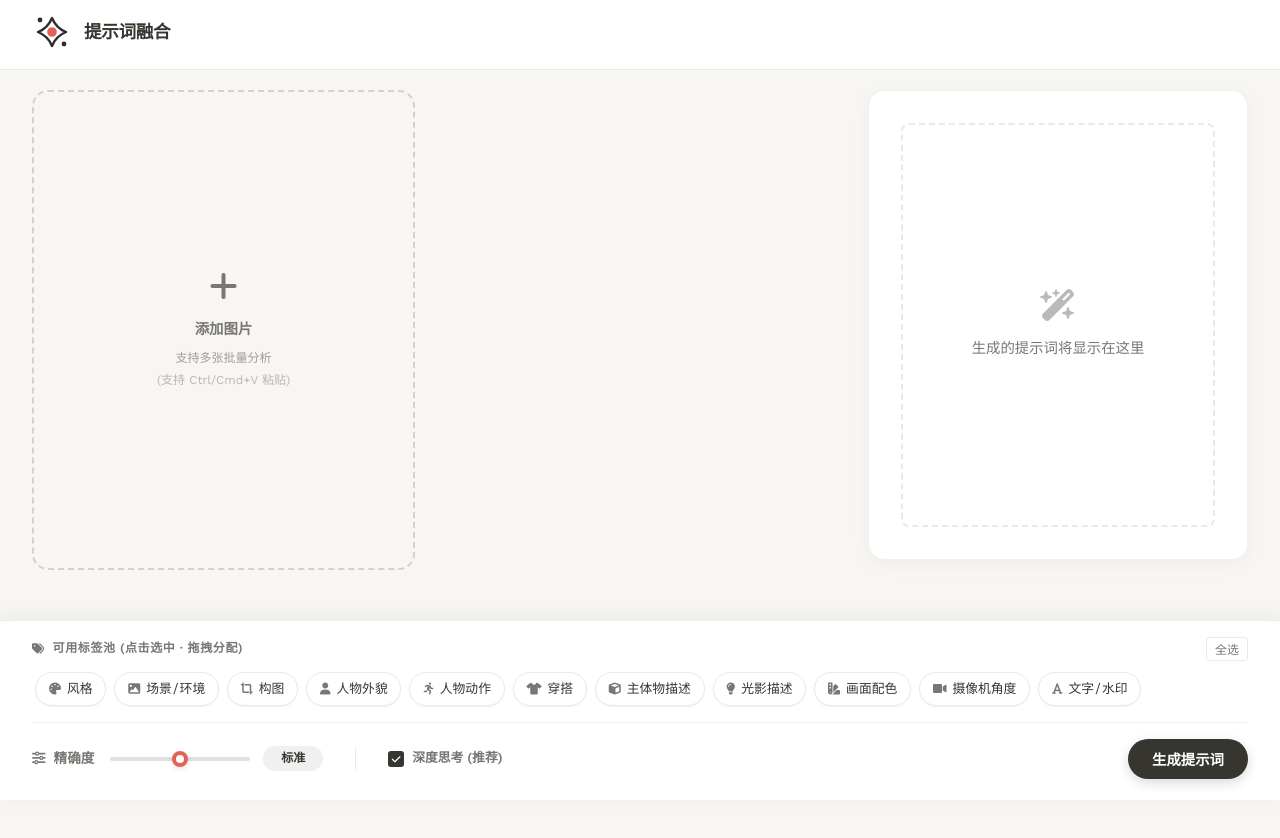
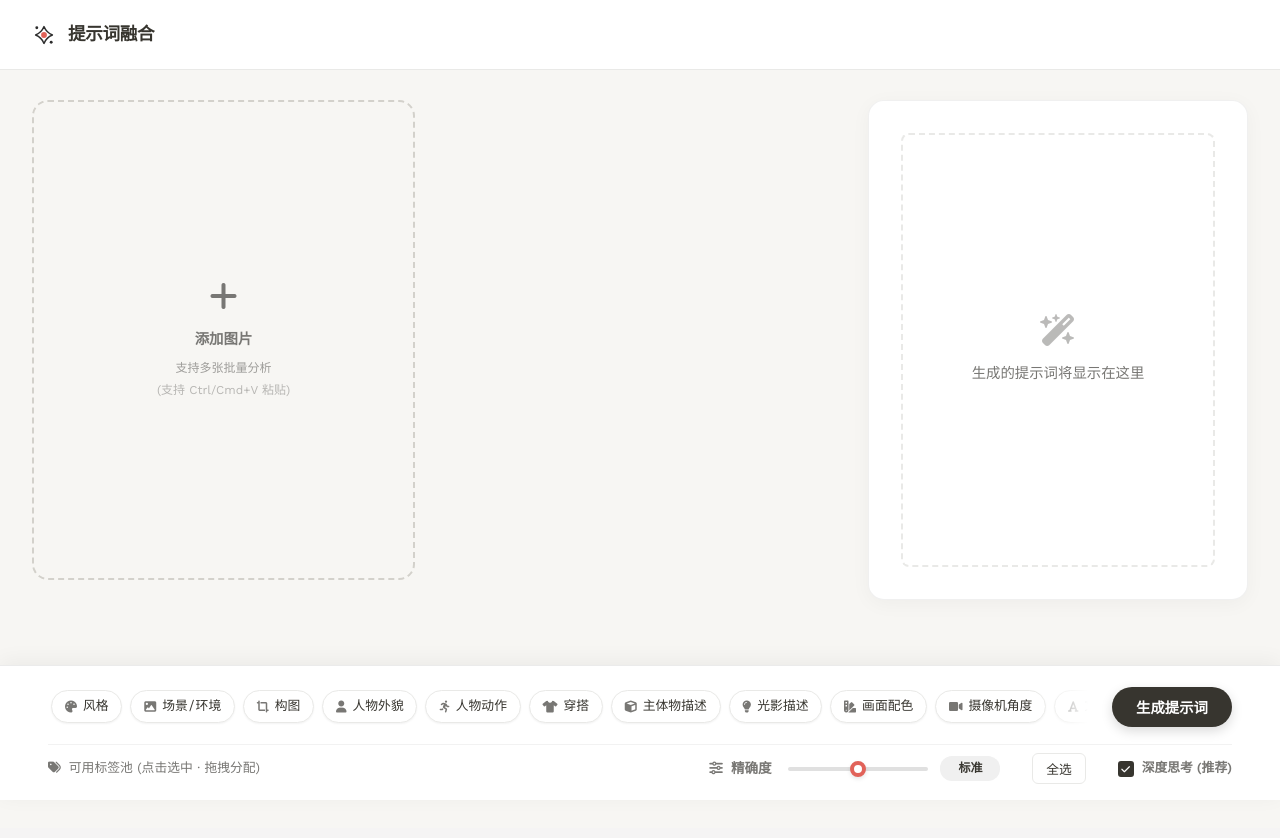
Before and after one commit to Ponyissix/prompt-fusion, a Flask app: page / in a window 1280 px wide. After the commit the page ends 784 px from the top, so only its background shows below. Run offline with Flask 3, Linux system fonts and the light colour scheme.

Commit message:
Optimize footer layout and spacing

```diff
--- a/templates/index.html
+++ b/templates/index.html
@@ -50,22 +50,24 @@
             background: rgba(255, 255, 255, 0.95) !important;
             backdrop-filter: blur(10px);
             border-bottom: 1px solid var(--border);
-            padding: 0.75rem 2rem;
+            padding: 0 2rem;
             position: sticky;
             top: 0;
             z-index: 100;
+            height: 45px;
         }
 
         .nav-content {
             width: 100%;
+            height: 100%;
             display: flex;
             align-items: center;
             gap: 0.75rem;
         }
 
         .logo-icon {
-            width: 40px;
-            height: 40px;
+            width: 24px;
+            height: 24px;
         }
 
         .nav-title {
@@ -367,9 +369,9 @@
             width: 100%;
             margin: 0;
             padding: 0;
-            padding-top: 90px; /* Nav height + padding */
-            padding-bottom: 220px; /* Footer height + padding */
-            padding-right: 450px; /* Right sidebar width + padding (Increased for breathing room) */
+            padding-top: 100px; /* Increased top padding to prevent navbar overlap */
+            padding-bottom: 200px;
+            padding-right: 450px;
             padding-left: 2rem;
             box-sizing: border-box;
         }
@@ -381,8 +383,8 @@
         .right-column {
             position: fixed;
             right: 2rem;
-            top: 90px; /* Aligned with main container padding */
-            bottom: 240px; /* Above footer with gap */
+            top: 100px; /* Aligned with main container padding */
+            bottom: 200px;
             width: 380px;
             height: auto !important;
             background: white;
@@ -457,50 +459,97 @@
             backdrop-filter: blur(20px);
             border: none;
             border-top: 1px solid rgba(0,0,0,0.08);
-            padding: 1rem 2rem;
+            padding: 1rem 3rem; /* Increased padding-left/right */
             display: flex;
             flex-direction: column;
-            gap: 1rem;
+            gap: 0.8rem;
             z-index: 100;
             box-shadow: 0 -4px 20px rgba(0, 0, 0, 0.05);
             border-radius: 0;
             box-sizing: border-box;
             height: auto;
-            min-height: 180px; /* Ensure space */
-        }
-
-        .controls-tags-area {
-            display: flex;
-            flex-direction: column;
+            min-height: auto;
+        }
+
+        .controls-row-top {
+            display: flex;
+            align-items: center;
+            gap: 1.5rem;
+            width: 100%;
+        }
+
+        .controls-row-bottom {
+            display: flex;
+            align-items: center;
+            justify-content: space-between;
+            width: 100%;
+            padding-top: 0.5rem;
+            border-top: 1px solid rgba(0,0,0,0.05);
+        }
+
+        .tag-pool-compact {
+            flex: 1; /* Take available space */
+            display: flex;
+            flex-wrap: nowrap;
             gap: 0.5rem;
-            border-bottom: 1px solid rgba(0,0,0,0.05);
-            padding-bottom: 0.8rem;
-        }
-
-        .tags-header-small {
-            font-size: 0.75rem;
-            font-weight: 600;
+            height: 50px;
+            max-height: none;
+            overflow-x: auto;
+            overflow-y: hidden;
+            padding: 0.2rem;
+            align-items: center;
+            scrollbar-width: thin;
+            -webkit-overflow-scrolling: touch;
+            mask-image: linear-gradient(to right, black 95%, transparent 100%); /* Fade out effect */
+            -webkit-mask-image: linear-gradient(to right, black 95%, transparent 100%);
+        }
+
+        /* Ensure draggable tags don't shrink */
+        .tag-pool-compact .draggable-tag {
+            flex-shrink: 0;
+            white-space: nowrap;
+        }
+
+        .tag-pool-compact::-webkit-scrollbar {
+            height: 4px;
+            width: 4px;
+        }
+
+        .settings-group {
+            display: flex;
+            align-items: center;
+            gap: 2rem;
+        }
+
+        .tags-info-text {
+            font-size: 0.8rem;
             color: var(--text-sub);
             display: flex;
             align-items: center;
             gap: 0.5rem;
-            text-transform: uppercase;
-            letter-spacing: 0.05em;
-        }
-
-        .tag-pool-compact {
-            display: flex;
-            flex-wrap: wrap;
-            gap: 0.5rem;
-            max-height: 100px;
-            overflow-y: auto;
-            padding: 0.2rem;
-            /* Custom scrollbar */
-            scrollbar-width: thin;
-        }
-
-        .tag-pool-compact::-webkit-scrollbar {
-            width: 4px;
+            font-weight: 500;
+        }
+
+        .btn-secondary-small {
+            background: white;
+            border: 1px solid var(--border);
+            border-radius: 6px;
+            padding: 0.3rem 0.8rem;
+            font-size: 0.8rem;
+            color: var(--text-main);
+            cursor: pointer;
+            transition: all 0.2s;
+            font-weight: 500;
+        }
+
+        .btn-secondary-small:hover {
+            border-color: var(--text-sub);
+            background: #FAFAFA;
+        }
+
+        /* Hide old classes if unused */
+        .controls-tags-area, .controls-actions-area, .tags-header-small, .divider-vertical {
+            display: none;
         }
         .tag-pool-compact::-webkit-scrollbar-thumb {
             background: #E0E0E0;
@@ -1148,24 +1197,29 @@
 
         <!-- Controls Section -->
         <div class="controls-section">
-            <!-- New Top Row: Tag Pool -->
-            <div class="controls-tags-area">
-                <div class="tags-header-small" style="justify-content: space-between;">
-                    <div style="display: flex; align-items: center; gap: 0.5rem;">
-                        <i class="fa-solid fa-tags"></i> 可用标签池 (点击选中 · 拖拽分配)
-                    </div>
-                    <button onclick="toggleSelectAll()" id="selectAllBtn" class="copy-btn-small">全选</button>
-                </div>
+            <!-- Row 1: Tags + Generate Button -->
+            <div class="controls-row-top">
                 <div id="tagPool" class="tag-pool-compact"
                      ondrop="handleTagDrop(event, -1)"
                      ondragover="handleDragOver(event)">
                     <!-- Tags rendered here -->
                 </div>
-            </div>
-
-            <!-- Bottom Row: Actions -->
-            <div class="controls-actions-area">
-                <!-- Precision Slider Group -->
+
+                <button onclick="generatePrompts()" class="btn-generate">
+                    <span id="btnText">生成提示词</span>
+                    <div id="loadingSpinner" class="loader hidden"></div>
+                    <span id="timerText" class="hidden" style="font-family: 'Space Mono', monospace; font-size: 0.8rem; margin-left: 0.5rem; opacity: 0.8; display: inline-block;">00:00</span>
+                </button>
+            </div>
+
+            <!-- Row 2: Info Text + Settings -->
+            <div class="controls-row-bottom">
+                <div class="tags-info-text">
+                    <i class="fa-solid fa-tags"></i> 可用标签池 (点击选中 · 拖拽分配)
+                </div>
+
+                <div class="settings-group">
+                    <!-- Precision Slider -->
                     <div class="control-group">
                         <div class="label-group">
                             <i class="fa-solid fa-sliders"></i>
@@ -1177,10 +1231,10 @@
                         </div>
                     </div>
 
-                <!-- Divider -->
-                <div class="divider-vertical"></div>
-
-                <!-- Deep Thinking Toggle Group -->
+                    <!-- Select All Button -->
+                    <button onclick="toggleSelectAll()" id="selectAllBtn" class="btn-secondary-small">全选</button>
+
+                    <!-- Deep Thinking Toggle -->
                     <div class="control-group">
                         <div class="label-group" style="gap: 0.5rem; cursor: pointer; user-select: none;" onclick="toggleThinking()">
                             <div id="thinkingCheckbox" style="
@@ -1201,13 +1255,7 @@
                             <input type="checkbox" id="thinkingCheck" checked style="display: none;">
                         </div>
                     </div>
-
-                <!-- Generate Button (Pushed to right via margin-left: auto) -->
-                <button onclick="generatePrompts()" class="btn-generate">
-                    <span id="btnText">生成提示词</span>
-                    <div id="loadingSpinner" class="loader hidden"></div>
-                    <span id="timerText" class="hidden" style="font-family: 'Space Mono', monospace; font-size: 0.8rem; margin-left: 0.5rem; opacity: 0.8; display: inline-block;">00:00</span>
-                </button>
+                </div>
             </div>
 
             <p id="errorMessage" style="display: none; position: absolute; bottom: 100%; left: 0; background: #ffe2dd; color: #d44c47; padding: 0.5rem 1rem; border-radius: 4px; width: 100%; text-align: center; margin-bottom: 10px;" class="hidden"></p>
```
Lines whose indentation alone changed are shown as unchanged.
